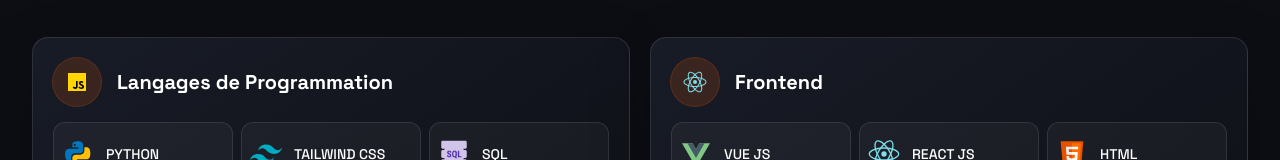
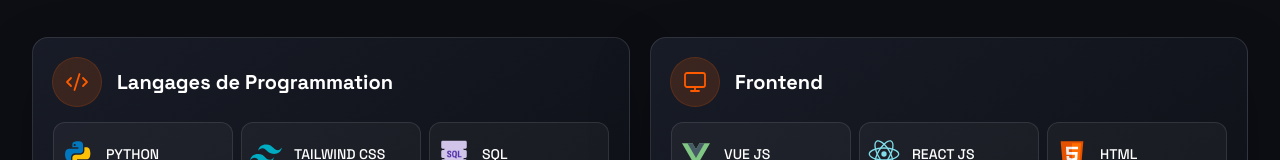
Before and after one commit to adri-2/my-portfolio, a React app: page / in a window 1280 px wide. Shown: the part 2617-2777 px from the top of the page. Built offline with nearby package versions, Linux system fonts and the light colour scheme; the HTML template or start-up script is replaced by a standard one.

Commit message:
comment temoignage

```diff
--- a/package.json
+++ b/package.json
@@ -14,6 +14,7 @@
     "@tailwindcss/vite": "^4.3.3",
     "aos": "^2.3.4",
     "framer-motion": "^13.2.0",
+    "lucide-react": "^1.41.0",
     "react": "^19.2.8",
     "react-dom": "^19.2.8",
     "swiper": "^14.2.0",
--- a/src/App.jsx
+++ b/src/App.jsx
@@ -18,16 +18,16 @@ const ExperienceAndSkills = lazy(() =>
   import("./components/ExperienceAndSkills.jsx")
 );
 const ProjectSection = lazy(() => import("./components/ProjectSection.jsx"));
-const TestimonialsSection = lazy(() =>
-  import("./components/TestimonialsSection.jsx")
-);
+// const TestimonialsSection = lazy(() =>
+//   import("./components/TestimonialsSection.jsx")
+// );
 const ContactSection = lazy(() => import("./components/ContactSection.jsx"));
 const FooterSection = lazy(() => import("./components/FooterSection.jsx"));
 // const CertificationsPage = lazy(() => import("./pages/CertificationsPage.jsx"));
 
 // Fallback neutre : un simple espace réservé pour limiter le layout shift
 // pendant le téléchargement du chunk, sans spinner intrusif.
-const SectionFallback = () => <div className="min-h-[10rem]" aria-hidden="true" />;
+const SectionFallback = () => <div className="min-h-40" aria-hidden="true" />;
 
 function App() {
   // AOS est initialisé une seule fois pour toute l'app (au lieu d'un
@@ -61,9 +61,7 @@ function App() {
         <Suspense fallback={<SectionFallback />}>
           <ProjectSection />
         </Suspense>
-        <Suspense fallback={<SectionFallback />}>
-          <TestimonialsSection />
-        </Suspense>
+        {/* Témoignages temporairement désactivés. */}
         <Suspense fallback={<SectionFallback />}>
           <ContactSection />
         </Suspense>
--- a/src/components/ExperienceAndSkills.jsx
+++ b/src/components/ExperienceAndSkills.jsx
@@ -1,4 +1,5 @@
 import { memo } from "react";
+import { Code2, Monitor, Server, Wrench } from "lucide-react";
 
 import pythonIcon from "@/assets/icons8-python.svg";
 import tailwindIcon from "@/assets/icons8-tailwind-css.svg";
@@ -72,10 +73,10 @@ const CATEGORY_LABELS = {
 };
 
 const CATEGORY_ICONS = {
-  languages: jsIcon,
-  frontend: reactIcon,
-  backend: djangoIcon,
-  tools: githubIcon,
+  languages: Code2,
+  frontend: Monitor,
+  backend: Server,
+  tools: Wrench,
 };
 
 const EXPERIENCES = [
@@ -138,7 +139,7 @@ function ExperienceAndSkills() {
           <div className="mt-4 md:mt-0 text-left flex flex-col z-10 h-full w-full">
             <h2 className="section-heading mb-4 text-left text-4xl font-bold text-white md:text-5xl">
               Mes{" "}
-              <span className="text-transparent bg-clip-text bg-gradient-to-r from-primary to-secondary">
+              <span className="text-transparent bg-clip-text bg-linear-to-r from-primary to-secondary">
                 Compétences
               </span>
             </h2>
@@ -151,12 +152,16 @@ function ExperienceAndSkills() {
                 >
                   <div className="flex gap-x-4 items-center mb-4">
                     <div className="flex h-12 w-12 items-center justify-center rounded-full bg-primary/15 p-3 ring-1 ring-primary/30">
-                      <img
-                        src={CATEGORY_ICONS[key]}
-                        alt=""
-                        aria-hidden="true"
-                        className="h-full w-full object-contain"
-                      />
+                      {(() => {
+                        const CategoryIcon = CATEGORY_ICONS[key];
+                        return (
+                          <CategoryIcon
+                            className="h-full w-full text-primary"
+                            strokeWidth={1.8}
+                            aria-hidden="true"
+                          />
+                        );
+                      })()}
                     </div>
                     <h1 className="text-xl font-bold">
                       {CATEGORY_LABELS[key] ?? key}
@@ -165,7 +170,7 @@ function ExperienceAndSkills() {
                   <div className="grid grid-cols-2 md:grid-cols-2 lg:grid-cols-3 gap-2">
                     {category.map((skill) => (
                         <div key={skill.id} className="flex items-center">
-                        <div className="flex h-16 w-full min-w-0 flex-row items-center gap-x-3 rounded-xl border border-white/10 bg-white/[0.04] p-2 transition duration-300 hover:-translate-y-1 hover:border-primary/50 hover:bg-primary/[0.06]">
+                        <div className="flex h-16 w-full min-w-0 flex-row items-center gap-x-3 rounded-xl border border-white/10 bg-white/4 p-2 transition duration-300 hover:-translate-y-1 hover:border-primary/50 hover:bg-primary/6">
                           <img
                             src={skill.icon}
                             alt={skill.name}
@@ -197,14 +202,14 @@ function ExperienceAndSkills() {
         <div>
           <h2 className="section-heading mb-12 text-center text-4xl font-bold text-white md:text-5xl">
             Expérience{" "}
-            <span className="text-transparent bg-clip-text bg-gradient-to-r from-primary to-secondary">
+            <span className="text-transparent bg-clip-text bg-linear-to-r from-primary to-secondary">
               Professionnelle
             </span>
           </h2>
           <div className="relative border-l border-primary/50">
             {EXPERIENCES.map((exp) => (
               <div key={exp.id} className="mb-10 ml-6 relative group" data-aos="fade-up">
-                <span className="absolute -left-[0.45rem] top-1 h-3 w-3 rounded-full bg-primary ring-4 ring-[#0c0e14]"></span>
+                <span className="absolute left-[-0.45rem] top-1 h-3 w-3 rounded-full bg-primary ring-4 ring-[#0c0e14]"></span>
                 <div className="surface-card rounded-2xl p-6 transition-all duration-300 hover:-translate-y-1 hover:border-primary/60">
                   <h3 className="text-xl font-semibold text-white">{exp.title}</h3>
                   <p className="text-sm text-gray-400 mb-2">
--- a/src/components/NavBar.jsx
+++ b/src/components/NavBar.jsx
@@ -8,7 +8,7 @@ const MENU = [
   { name: "À propos", href: "#about" },
   { name: "Compétences", href: "#skills" },
   { name: "Projets", href: "#projects" },
-  { name: "Témoignages", href: "#testimonials" },
+  // Témoignages temporairement désactivés.
   { name: "Contact", href: "#contact" },
 ];
 
--- a/src/components/ProjectSection.jsx
+++ b/src/components/ProjectSection.jsx
@@ -120,7 +120,7 @@ function ProjectSection() {
     >
       <p className="mb-3 text-center text-xs font-semibold uppercase tracking-[0.25em] text-primary">Sélection de réalisations</p>
       <h2 className="section-heading mb-12 text-center text-4xl font-bold text-white md:text-5xl">
-        <span className="inline-block mb-2">Mes</span>
+        <span className="inline-block mb-2 mr-4">Mes</span>
         <span className="text-transparent bg-clip-text bg-gradient-to-r from-primary to-secondary">
           Projets
         </span>
```
Also changed, not shown: 1 other file (tests, documents, lock files or other folders).
